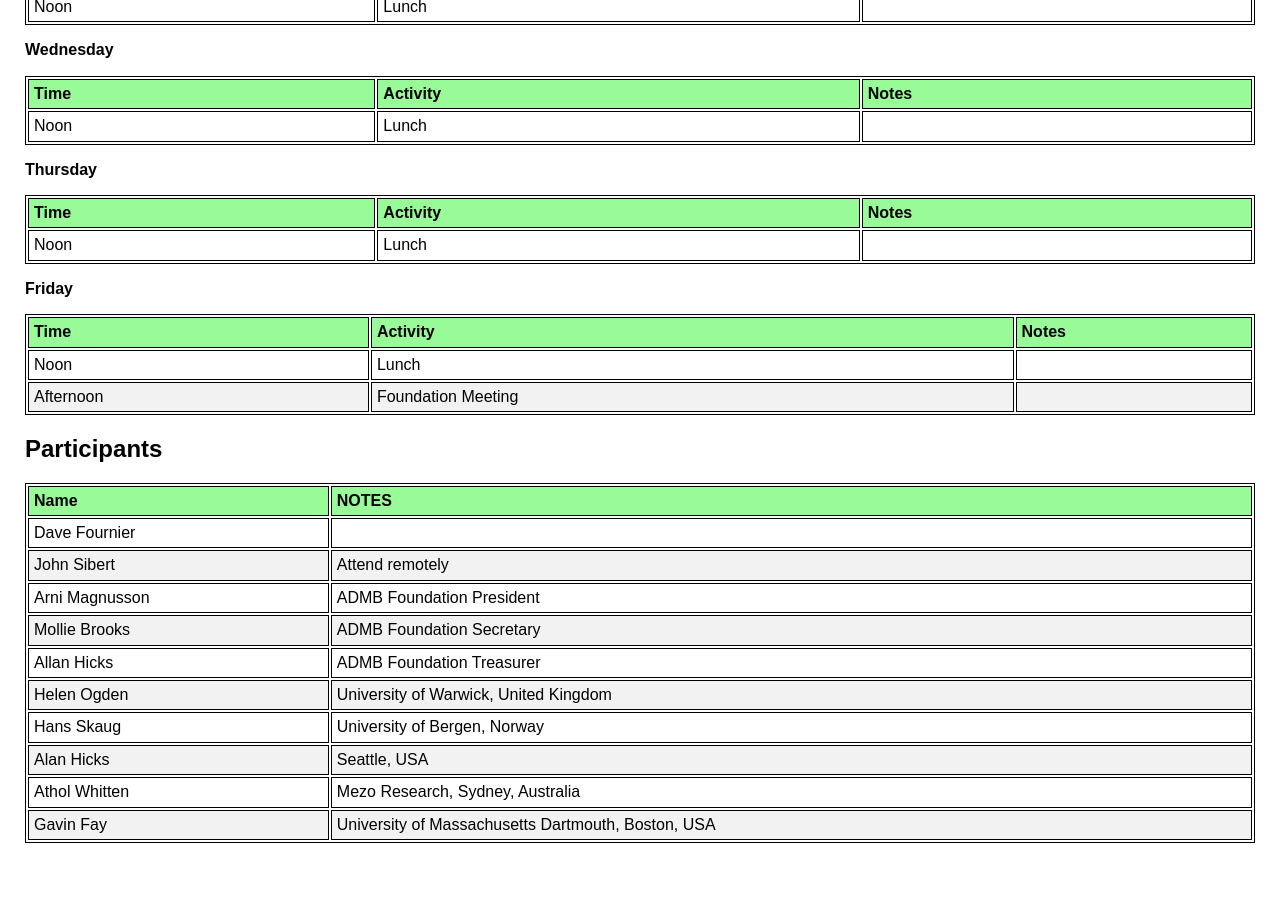
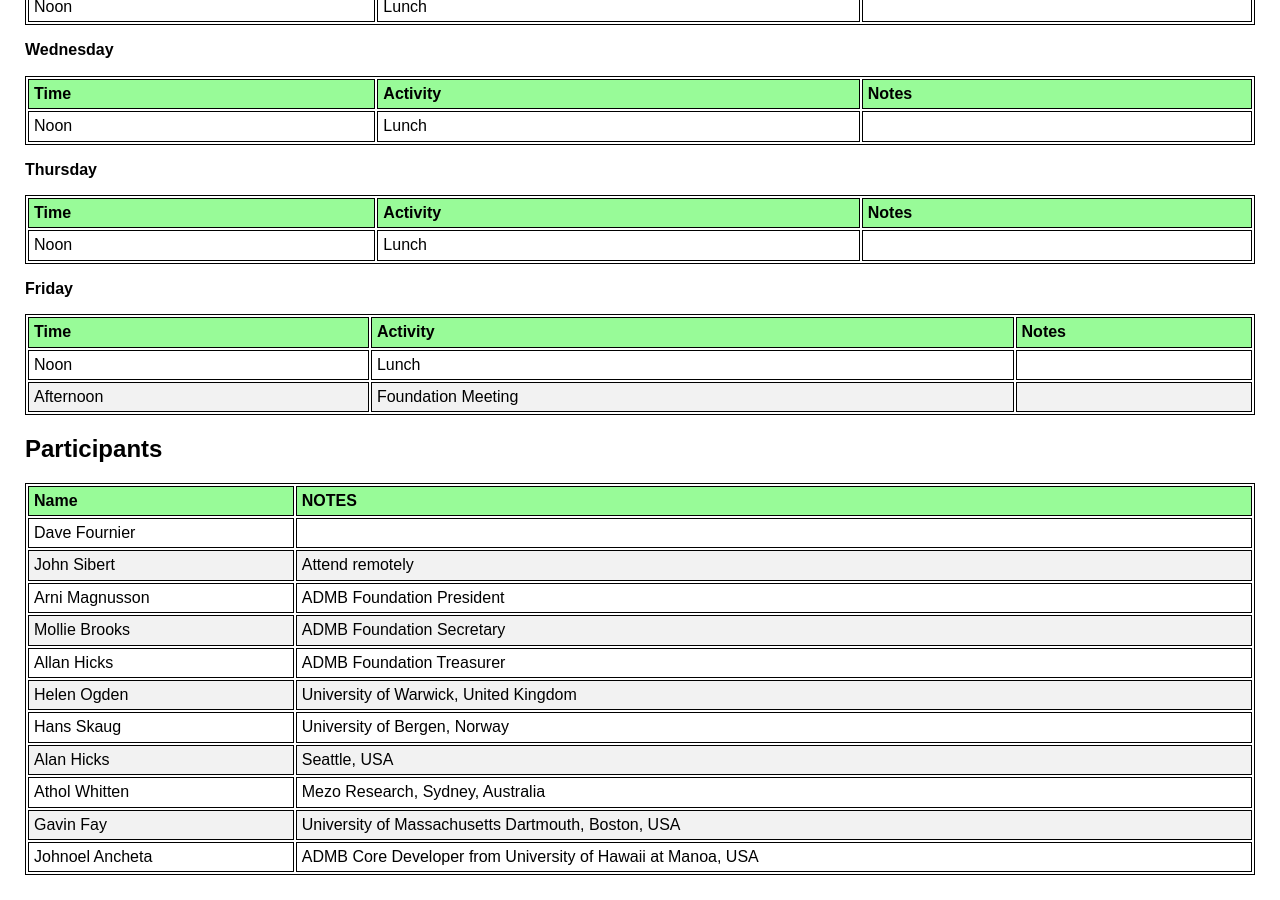
Before and after one commit to TMB-ADMB-Workshops/DevelopersWorkshop2017, a Jekyll site: the page built from agenda.md, in a window 1280 px wide and 900 px high, scrolled down 1109 px. Built offline with Jekyll 4.4.1, drawn with Linux system fonts in a browser that asks for light colours; nearby versions of some CDN libraries; before the commit the page ends 1977 px from its top, so only the background shows below that.

Commit message:
Update agenda.md

```diff
--- a/agenda.md
+++ b/agenda.md
@@ -99,3 +99,4 @@ Hans Skaug | University of Bergen, Norway
 Alan Hicks | Seattle, USA
 Athol Whitten | Mezo Research, Sydney, Australia
 Gavin Fay | University of Massachusetts Dartmouth, Boston, USA
+Johnoel Ancheta | ADMB Core Developer from University of Hawaii at Manoa, USA
```
